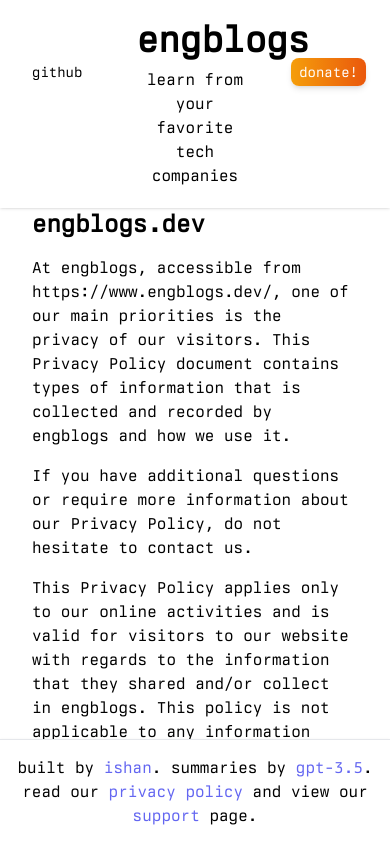
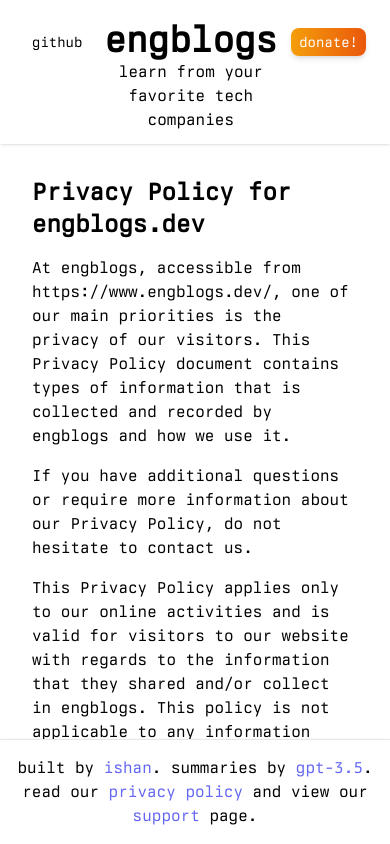
Before and after one commit to ishan0102/engblogs, a Next.js app in the folder client/: page /privacy in a window 390 px wide. Shown: the top 844 px of the page. Built offline with nearby package versions, Linux system fonts and the light colour scheme.

Commit message:
Fix mobile UI

```diff
--- a/client/src/components/Filter.js
+++ b/client/src/components/Filter.js
@@ -53,7 +53,7 @@
   }, []);
 
   return (
-    <div className="flex justify-center mt-6 mb-4">
+    <div className="flex justify-center mt-4 mb-2 md:mt-6 mb-4">
       <Select
         instanceId="filter"
         options={companyOptions}
--- a/client/src/components/Layout.js
+++ b/client/src/components/Layout.js
@@ -1,12 +1,14 @@
 import Link from "next/link";
+import { usePathname } from 'next/navigation'
 
 export default function Layout({ children }) {
+  const isindex = usePathname() === "/";
   return (
     <div className="font-berkeley m-8 md:m-10 pb-20">
       {/* Navbar */}
-      <header className="fixed top-0 left-0 px-4 py-5 z-20 w-full bg-white shadow">
-        <div className="grid grid-cols-3 gap-1 grid-flow-col items-center ">
-          <div className="pb-16 justify-self-start">
+      <header className={`fixed top-0 left-0 px-4 py-5 z-20 w-full ${isindex ? 'h-52 md:h-36' : 'h-36'} bg-white shadow`}>
+        <div className="flex h-14 justify-between">
+          <div className="flex-none w-30">
             <a href="https://github.com/ishan0102/engblogs" target="_blank" rel="noopener noreferrer">
               <button className="block text-sm font-apple2mono focus:outline-none relative transform transition-transform md:duration-200 md:hover:scale-105 p-2">
                 <span className="inline-block py-1 px-2 rounded-lg">
@@ -17,14 +19,16 @@
           </div>
 
           {/* Header */}
-          <div className="flex text-center flex-col col-auto">
-            <Link className="font-bold text-4xl mb-2" href="/">
-              engblogs
-            </Link>
-            <div className="">learn from your favorite tech companies</div>
+          <div className="grow">
+            <div className="text-center mb-4">
+              <Link className="font-bold text-4xl mb-2" href="/">
+                engblogs
+              </Link>
+              <div className="w-full">learn from your favorite tech companies</div>
+            </div>
           </div>
 
-          <div className="pb-16 justify-self-end">
+          <div className="flex-none w-30">
             <a href="https://donate.stripe.com/9AQ4hH7TO2PrfsY4gg" target="_blank" rel="noopener noreferrer">
               <button className="block text-white text-sm font-apple2mono focus:outline-none relative transform transition-transform md:duration-200 md:hover:scale-105 p-2">
                 <span className="inline-block py-1 px-2 rounded-lg bg-gradient-to-r from-amber-500 to-orange-600 shadow-md transition-all duration-300 ease-in-out hover:from-orange-500 hover:to-red-800">
--- a/client/src/components/Search.js
+++ b/client/src/components/Search.js
@@ -13,7 +13,7 @@
   };
 
   return (
-    <div className="flex justify-center mt-6 mb-4">
+    <div className="flex justify-center mt-2 mb-2 md:mt-6 mb-4">
       <input
         id="search"
         className="text-gray-500 border border-gray-300 hover:border-gray-400 placeholder-gray-500 rounded px-2 py-1.5"
--- a/client/src/pages/index.js
+++ b/client/src/pages/index.js
@@ -189,13 +189,15 @@
       </div>
 
       {/* Mobile Navigation - Shown on small screens */}
-      <div className="fixed z-20 md:hidden">
-        <Filter onFilterChange={handleFilterChange} supabase={supabase} />
-        <Search onSearch={handleSearch} />
+      <div className="grid grid-cols-1 gap-0">
+        <div className="fixed z-20 md:hidden justify-self-center">
+          <div className=""><Filter onFilterChange={handleFilterChange} supabase={supabase} /></div>
+          <div className=""><Search onSearch={handleSearch} /></div>
+        </div>
       </div>
 
       {/* Content */}
-      <div className="grid grid-cols-1 md:grid-cols-2 lg:grid-cols-3 gap-4 md:gap-6 pt-12">
+      <div className="grid grid-cols-1 pt-32 md:pt-12 md:grid-cols-2 lg:grid-cols-3 gap-4 md:gap-6">
         {blogPostsList.map((post, index) => (
           <BlogPost
             key={index}
```
